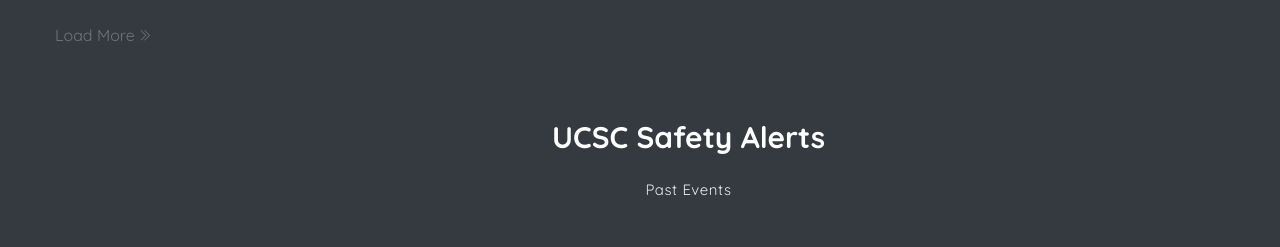
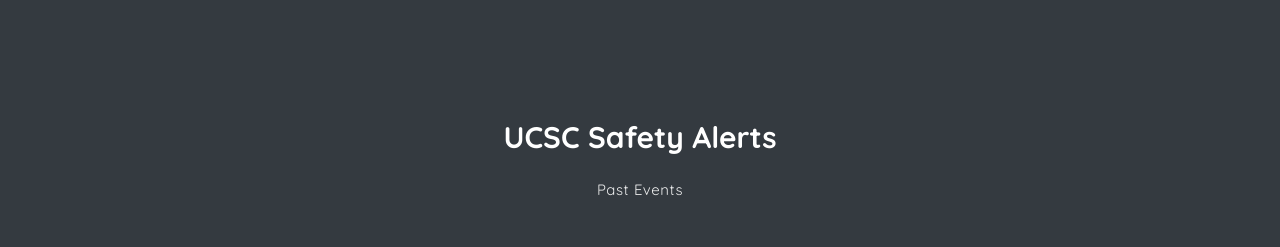
Before and after one commit to msaini26/safety-first-gracehacks, a website: page safety-first/public_html/index.html in a window 1280 px wide. Shown: the part 1536-1783 px from the top of the page. Drawn offline with nearby package versions, Linux system fonts and the light colour scheme.

Commit message:
final touches sweep sweep

```diff
--- a/safety-first/public_html/index.html
+++ b/safety-first/public_html/index.html
@@ -114,9 +114,6 @@
             </div>
         <!-- end of row -->
 
-        <a href="#">Load More <i class="ti-angle-double-right angle"></i></a>
-
-
         <div class="col-md-10 col-lg-8 m-auto">
             <h6 class="title mb-4 mt-5 pt-5">UCSC Safety Alerts</h6>
             <p class="mb-5">Past Events</p>
```
